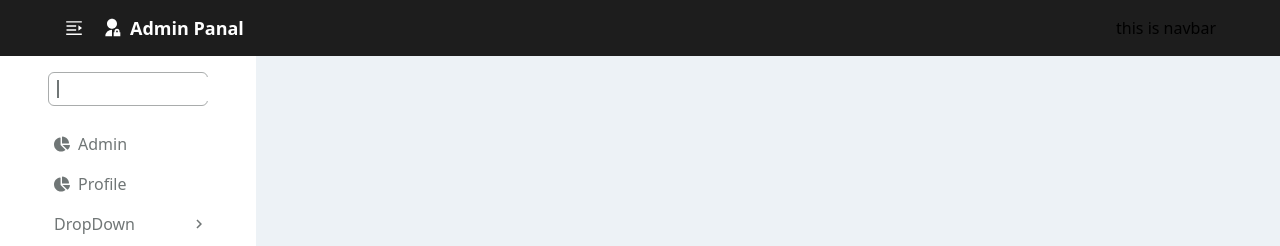
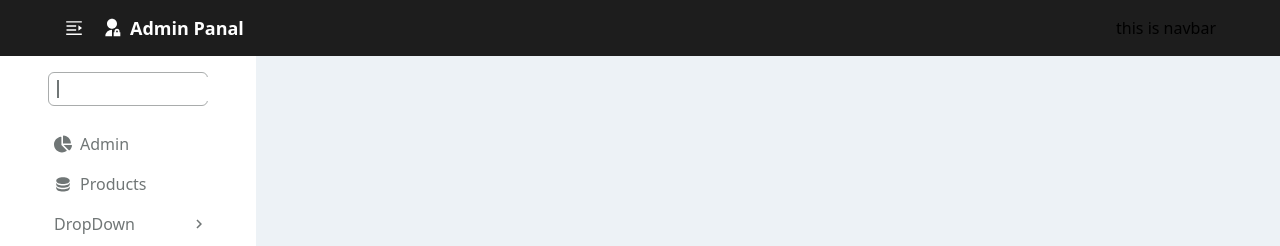
Before and after one commit to TFMahabub/eco-notes-admin-cli, a React (Vite) app: page / in a window 1280 px wide. Shown: the top 246 px of the page. Built offline with nearby package versions, Linux system fonts and the light colour scheme.

Commit message:
[DONE] product aside menu

```diff
--- a/src/layouts/DashboardLayout.tsx
+++ b/src/layouts/DashboardLayout.tsx
@@ -1,7 +1,7 @@
 import { Outlet } from 'react-router-dom';
 import Navbar from '../components/shared/navbar/Navbar';
-import AsideAllMenus from '../pages/aside/AsideAllMenus';
-import AsideSearch from '../pages/aside/AsideSearch';
+import AsideAllMenus from '../pages/Aside/AsideAllMenus';
+import AsideSearch from '../pages/Aside/AsideSearch';
 
 function DashboardLayouts() {
   return (
--- /dev/null
+++ b/src/pages/Products/Products.tsx
@@ -0,0 +1,9 @@
+function Products() {
+  return (
+    <div>
+      this is
+    </div>
+  );
+}
+
+export default Products;
--- a/src/pages/aside/AsideAllMenus.tsx
+++ b/src/pages/aside/AsideAllMenus.tsx
@@ -1,5 +1,6 @@
 import { FaChartPie } from 'react-icons/fa';
 import { MdOutlineKeyboardArrowRight } from 'react-icons/md';
+import { RiDatabase2Fill } from 'react-icons/ri';
 import SingleNavLink from './SingleNavLink';
 
 function AsideAllMenus() {
@@ -9,16 +10,16 @@ function AsideAllMenus() {
         <SingleNavLink
           toLink="/dashboard"
         >
-          <FaChartPie />
+          <FaChartPie className="text-lg" />
           Admin
         </SingleNavLink>
       </li>
       <li className="">
         <SingleNavLink
-          toLink="/profile"
+          toLink="/products"
         >
-          <FaChartPie />
-          Profile
+          <RiDatabase2Fill className="text-lg" />
+          Products
         </SingleNavLink>
       </li>
       <li className="">
@@ -27,17 +28,21 @@ function AsideAllMenus() {
             DropDown
             <MdOutlineKeyboardArrowRight className="group-open:rotate-90 text-lg font-semibold text-textColor duration-common" />
           </summary>
+          <div className="">
             <SingleNavLink
               toLink="/blogs"
+              dropDown
             >
               <FaChartPie />
               Blog
             </SingleNavLink>
             <SingleNavLink
               toLink="/cart-table"
+              dropDown
             >
               Cart-table
             </SingleNavLink>
+          </div>
         </details>
       </li>
     </>
--- a/src/pages/aside/SingleNavLink.tsx
+++ b/src/pages/aside/SingleNavLink.tsx
@@ -1,10 +1,13 @@
 import { NavLink } from 'react-router-dom';
 
-function SingleNavLink({ toLink, children }:{ toLink:string, children: any }) {
+function SingleNavLink(
+  // eslint-disable-next-line react/require-default-props
+  { toLink, children, dropDown }:{ toLink:string, children: any, dropDown?:boolean; },
+) {
   return (
     <NavLink
       to={toLink}
-      className={({ isActive }) => (isActive ? 'border-l-[6px] border-blue bg-blue/20 block px-12 py-2 text-base text-primary' : ' block px-12 py-2 border-l-[6px] border-secondary text-base text-textColor hover:border-blue hover:bg-blue/20 duration-common')}
+      className={({ isActive }) => (isActive ? `border-l-[6px] border-blue bg-blue/20 block ${dropDown ? 'px-16' : 'px-12'} py-2 text-base text-primary` : `block ${dropDown ? 'px-16' : 'px-12'} py-2 border-l-[6px] border-secondary text-base text-textColor hover:border-blue hover:bg-blue/20 duration-common`)}
     >
       <span className="flex items-center gap-2">
         {children}
```
Also changed, not shown: src/routers/routers.tsx (+5 -4 lines). Lines whose indentation alone changed are shown as unchanged.
